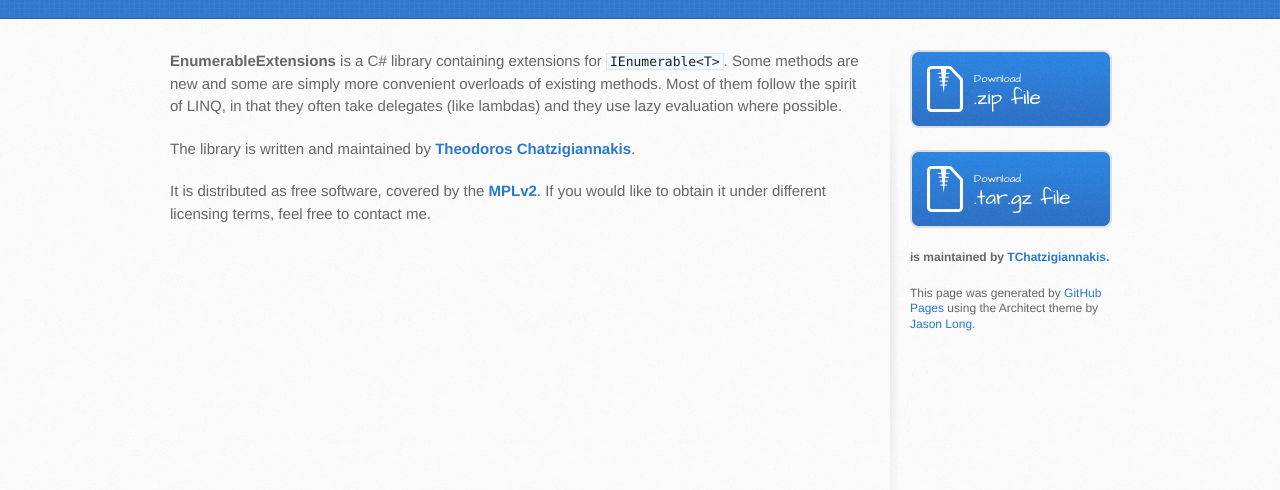
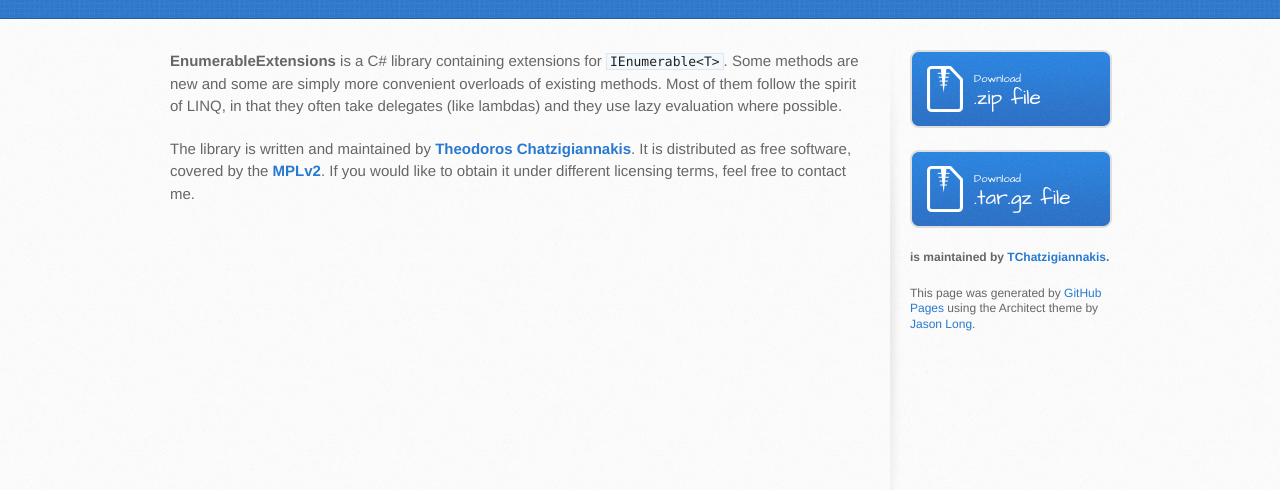
Before and after one commit to TChatzigiannakis/EnumerableExtensions, a plain HTML site: page index.html in a window 1280 px wide. Shown: the part 182-672 px from the top of the page. Drawn offline with Linux system fonts and the light colour scheme.

```diff
--- a/index.html
+++ b/index.html
@@ -30,9 +30,7 @@
         <section id="main-content">
           <p><strong>EnumerableExtensions</strong> is a C# library containing extensions for <code>IEnumerable&lt;T&gt;</code>. Some methods are new and some are simply more convenient overloads of existing methods. Most of them follow the spirit of LINQ, in that they often take delegates (like lambdas) and they use lazy evaluation where possible.</p>
 
-<p>The library is written and maintained by <a href="https://github.com/TChatzigiannakis"><strong>Theodoros Chatzigiannakis</strong></a>.</p>
-
-<p>It is distributed as free software, covered by the <a href="https://github.com/TChatzigiannakis/enumerableextensions/blob/master/LICENSE"><strong>MPLv2</strong></a>. If you would like to obtain it under different licensing terms, feel free to contact me.</p>
+<p>The library is written and maintained by <a href="https://github.com/TChatzigiannakis"><strong>Theodoros Chatzigiannakis</strong></a>. It is distributed as free software, covered by the <a href="https://github.com/TChatzigiannakis/enumerableextensions/blob/master/LICENSE"><strong>MPLv2</strong></a>. If you would like to obtain it under different licensing terms, feel free to contact me.</p>
         </section>
 
         <aside id="sidebar">
--- a/params.json
+++ b/params.json
@@ -1 +1 @@
-{"name":"EnumerableExtensions","tagline":"Extension methods for IEnumerable<T>.","body":"**EnumerableExtensions** is a C# library containing extensions for `IEnumerable<T>`. Some methods are new and some are simply more convenient overloads of existing methods. Most of them follow the spirit of LINQ, in that they often take delegates (like lambdas) and they use lazy evaluation where possible.\r\n\r\nThe library is written and maintained by [**Theodoros Chatzigiannakis**](https://github.com/TChatzigiannakis).\r\n\r\nIt is distributed as free software, covered by the [**MPLv2**](https://github.com/TChatzigiannakis/enumerableextensions/blob/master/LICENSE). If you would like to obtain it under different licensing terms, feel free to contact me.","google":"","note":"Don't delete this file! It's used internally to help with page regeneration."}
+{"name":"EnumerableExtensions","tagline":"Extension methods for IEnumerable<T>.","body":"**EnumerableExtensions** is a C# library containing extensions for `IEnumerable<T>`. Some methods are new and some are simply more convenient overloads of existing methods. Most of them follow the spirit of LINQ, in that they often take delegates (like lambdas) and they use lazy evaluation where possible.\r\n\r\nThe library is written and maintained by [**Theodoros Chatzigiannakis**](https://github.com/TChatzigiannakis). It is distributed as free software, covered by the [**MPLv2**](https://github.com/TChatzigiannakis/enumerableextensions/blob/master/LICENSE). If you would like to obtain it under different licensing terms, feel free to contact me.","google":"","note":"Don't delete this file! It's used internally to help with page regeneration."}
```
